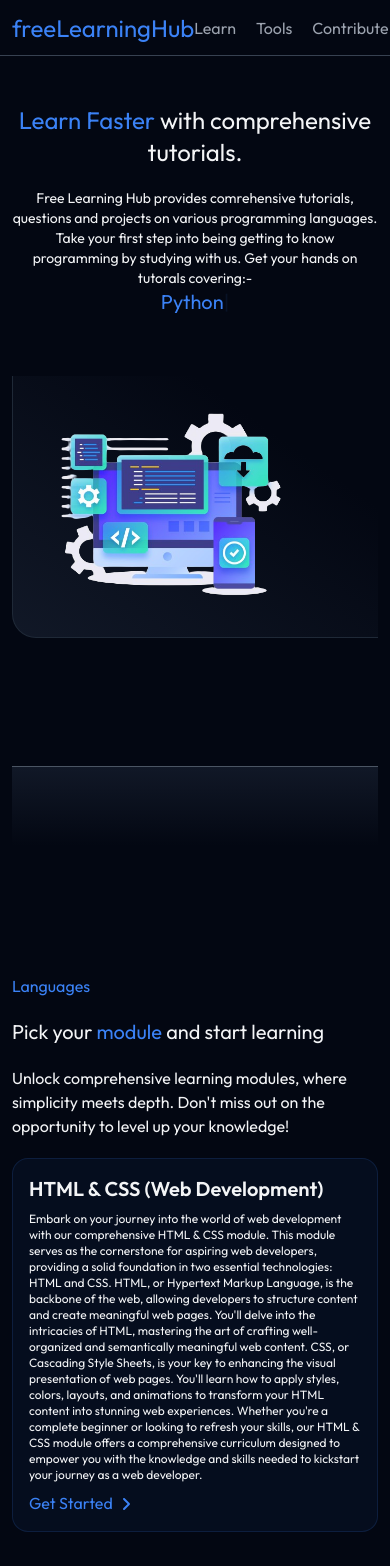
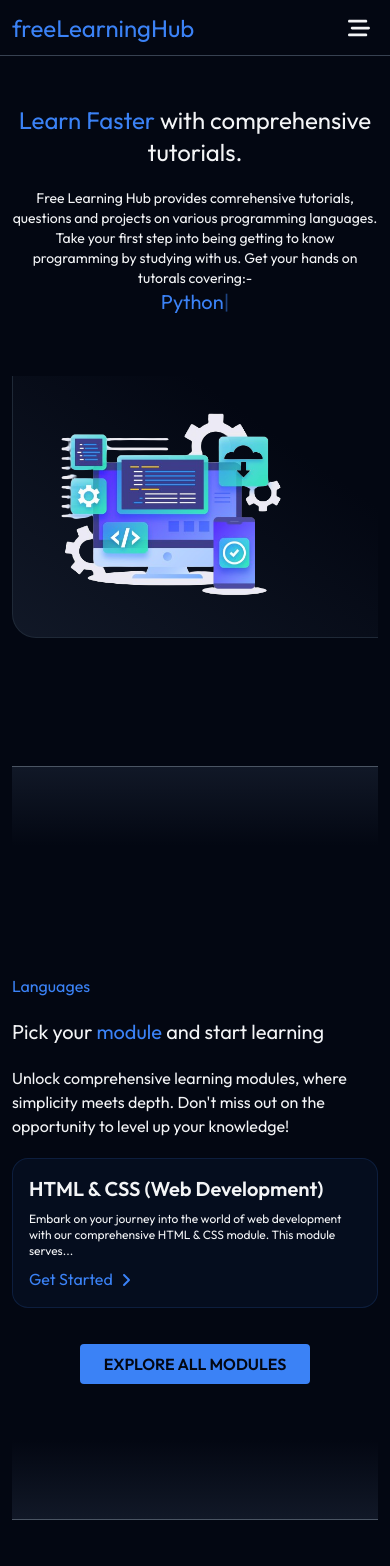
Before and after one commit to ahmednule/Free-Learning-Hub, a React (Vite) app in the folder client/: page /#/ in a window 390 px wide. Shown: the top 1566 px of the page. Built offline with nearby package versions, Linux system fonts and the light colour scheme.

Commit message:
Add more responsivenes to home page

```diff
--- a/client/src/Components/General/Header.jsx
+++ b/client/src/Components/General/Header.jsx
@@ -4,11 +4,14 @@ import { useDispatch, useSelector } from 'react-redux';
 import { updateUserState, getReduxUserData } from '../../Redux/user.slice';
 import { fetchUserDataFromCookie } from '../../Helpers/handlecookie.js';
 import Spinner from './Spinner.jsx';
+import { FaBarsStaggered } from 'react-icons/fa6';
+import { IoMdClose } from 'react-icons/io';
 
 const Header = () => {
   const dispatch = useDispatch();
   const user = useSelector(getReduxUserData);
   const [isLoading, setIsLoading] = useState(true);
+  const [dropdown, setDropdown] = useState(false);
 
   useEffect(() => {
     const userData = fetchUserDataFromCookie();
@@ -22,14 +25,14 @@ const Header = () => {
   }, [dispatch]);
 
   return (
-    <div className="flex h-14 justify-between items-center border-b border-b-gray-700 px-3">
+    <div className="flex h-14 relative justify-between items-center border-b border-b-gray-700 px-3">
       <div>
         <Link to={'/'}>
           <h2 className='text-2xl md:text-3xl text-blue-500'>freeLearningHub</h2>
         </Link>
       </div>
       <div className='flex justify-end gap-10 items-center'>
-        <div className='flex justify-end gap-5 items-center'>
+        <div className='hidden md:flex justify-end gap-5 items-center'>
           <span className='text-gray-400 hover:text-gray-200 hover:scale-105 duration-200 cursor-pointer'>
             <Link to={'/learn'}>Learn</Link>
           </span>
@@ -45,6 +48,7 @@ const Header = () => {
           </span>
         </div>
 
+        <div className='hidden md:block'>
           {isLoading ? (
             <div>
               <Spinner width={20} />
@@ -67,6 +71,68 @@ const Header = () => {
             </>
           )}
         </div>
+
+        <div
+          className='md:hidden p-2 hover:bg-gray-500/40 cursor-pointer rounded-full'
+          onClick={() => setDropdown(!dropdown)}
+        >
+          <FaBarsStaggered size={22} />
+        </div>
+
+      </div>
+
+      {dropdown && (
+        <div className='absolute top-0 bg-slate-950 left-0 z-20 w-full h-screen'>
+          <div className='relative w-full'>
+            <div
+              className='absolute top-3 right-3 p-2 hover:bg-gray-500/40 cursor-pointer rounded-full'
+              onClick={() => setDropdown(!dropdown)}
+            >
+              <IoMdClose size={22} />
+            </div>
+            <div className='pt-20 flex flex-col w-full items-center gap-7'>
+              <span className='text-gray-400 hover:text-gray-200 px-6 py-2 hover:bg-gray-500/40 rounded-full duration-200 cursor-pointer'>
+                <Link onClick={() => setDropdown(!dropdown)} to={'/learn'}>Learn</Link>
+              </span>
+              <span className='text-gray-400 hover:text-gray-200 px-6 py-2 hover:bg-gray-500/40 rounded-full duration-200 cursor-pointer'>
+                <Link onClick={() => setDropdown(!dropdown)} to={'/tools'}>Tools</Link>
+              </span>
+              <span className='text-gray-400 hover:text-gray-200 px-6 py-2 hover:bg-gray-500/40 rounded-full duration-200 cursor-pointer'>
+                <a
+                  href='https://github.com/developer-assets/Free-Learning-Hub'
+                  target='_blank'
+                  rel='noreferer'
+                  onClick={() => setDropdown(!dropdown)}
+                >Contribute</a>
+              </span>
+              <div>
+                {isLoading ? (
+                  <div>
+                    <Spinner width={20} />
+                  </div>
+                ) : (
+                  <>
+                    {user.isLoggedIn ? (
+                      <div className='border border-gray-700 py-2 px-6 rounded-md hover:bg-gray-900 duration-200 cursor-pointer'>
+                        <Link to={'/profile'} onClick={() => setDropdown(!dropdown)}>
+                          PROFILE
+                        </Link>
+                      </div>
+                    ) : (
+                      <div className='border border-gray-700 py-2 px-6 rounded-md hover:bg-gray-900 duration-200 cursor-pointer'>
+                        <Link to={'/login'} onClick={() => setDropdown(!dropdown)}>
+                          LOGIN
+                        </Link>
+                      </div>
+                    )}
+                  </>
+                )}
+              </div>
+            </div>
+          </div>
+        </div>
+      )}
+
     </div>
   );
 }
--- a/client/src/Components/Home/Language.jsx
+++ b/client/src/Components/Home/Language.jsx
@@ -4,10 +4,21 @@ import { TfiPlus } from 'react-icons/tfi';
 import { Link } from 'react-router-dom';
 import { allModules } from '../../Data/Modules.js';
 
+const truncateDescription = (description, wordLimit) => {
+  const words = description.split(' ');
+  if (words.length > wordLimit) {
+    return words.slice(0, wordLimit).join(' ') + '...';
+  }
+  return description;
+};
+
 const Language = () => {
   return (
     <div className="flex flex-col gap-3">
       {allModules.map((lang) => {
+        // Truncate the description to 20 words
+        const truncatedDescription = truncateDescription(lang.description, 20);
+
         return (
           <div key={lang.id} className="w-full bg-blue-500/5 border border-blue-500/15 hover:bg-blue-500/10 hover:border-blue-500/20 duration-200 cursor-pointer rounded-2xl flex p-4">
             <div className="hidden lg:flex-[0.15] lg:flex items-center justify-center">
@@ -17,7 +28,7 @@ const Language = () => {
             </div>
             <div className="lg:flex-[0.85] flex-1 flex flex-col justify-start gap-2">
               <p className="font-semibold text-left text-xl"> {lang.name} </p>
-              <p className="text-xs lg:text-sm"> {lang.description} </p>
+              <p className="text-xs lg:text-sm"> {truncatedDescription} </p>
               <Link to={`/learn/register/${lang.id}`}>
                 <button className="mr-auto flex items-center gap-[5px] text-blue-500 group">
                   <span>Get Started</span>
@@ -26,7 +37,7 @@ const Language = () => {
               </Link>
             </div>
           </div>
-        )
+        );
       })}
       <div className="w-full">
         <div className="mt-6 bg-blue-500 hover:bg-blue-600 duration-200 mx-auto lg:mx-0 py-2 px-6 rounded text-gray-950 font-semibold w-fit group cursor-pointer">
@@ -44,6 +55,6 @@ const Language = () => {
       </div>
     </div>
   );
-}
+};
 
 export default Language;
--- a/client/src/Components/Home/Languages.jsx
+++ b/client/src/Components/Home/Languages.jsx
@@ -24,7 +24,7 @@ app.listen(3000, () => {
       <div className="lg:max-w-[47%] w-full flex flex-col gap-5">
         <h3 className="text-blue-500">Languages</h3>
         <p className="text-xl sm:text-3xl lg:text-6xl">Pick your <span className="text-blue-500">module</span> and start learning</p>
-        <p>Unlock comprehensive learning modules, where simplicity meets depth. Don't miss out on the opportunity to level up your knowledge!</p>
+        <p>Unlock comprehensive learning modules, where simplicity meets depth. Don&apos;t miss out on the opportunity to level up your knowledge!</p>
         <div className="lg:pl-3">
           <Language />
         </div>
--- a/client/src/Components/Home/Testimonials.jsx
+++ b/client/src/Components/Home/Testimonials.jsx
@@ -35,7 +35,7 @@ const Testimonials = () => {
       <div className="grid md:grid-cols-2 lg:grid-cols-3 gap-3 mt-20 pb-28 mx-auto">
         { reviews.map((review) => {
           return (
-            <div key={review.id} className="bg-gray-800 rounded-xl px-3 pb-5">
+            <div key={review.id} className="bg-gray-800 rounded-xl px-3 pb-5 mx-auto max-w-sm">
               <img src={review.image} alt="" className='w-24 h-24 rounded-full object-cover mx-auto mt-4' />
               <p className='text-xl text-center mt-3'> {review.name} </p>
               <p className='italic text-center text-blue-500'> {review.occupation} </p>
```
Lines whose indentation alone changed are shown as unchanged.
